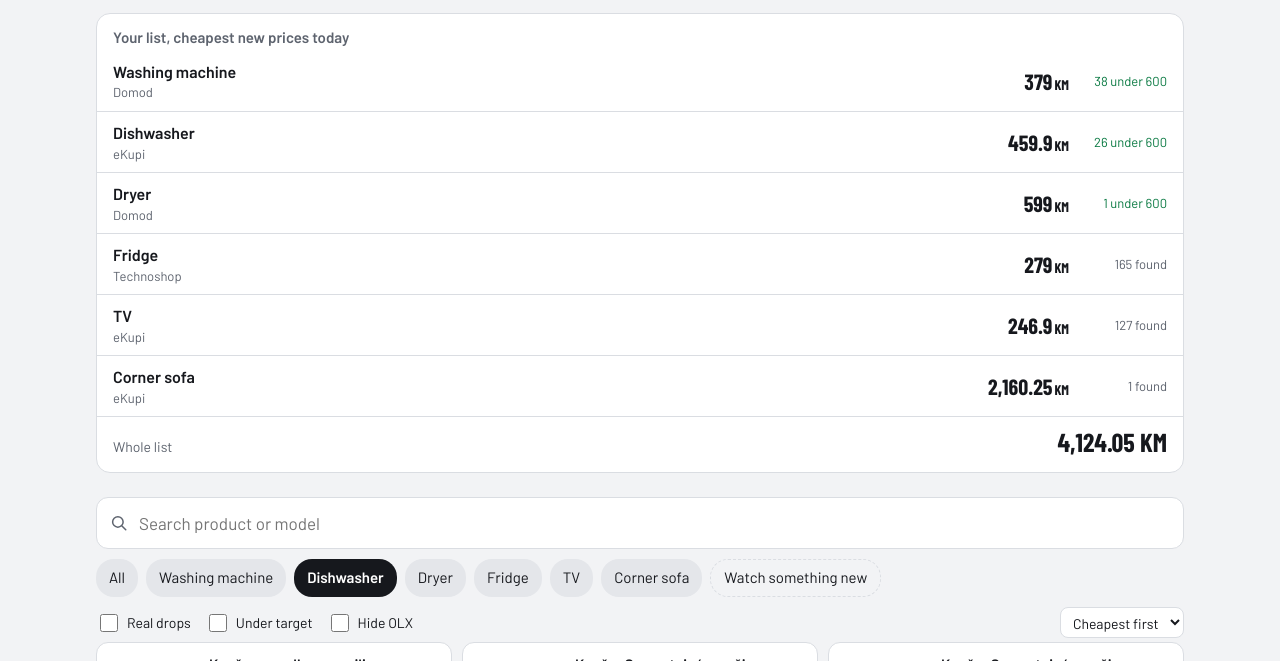
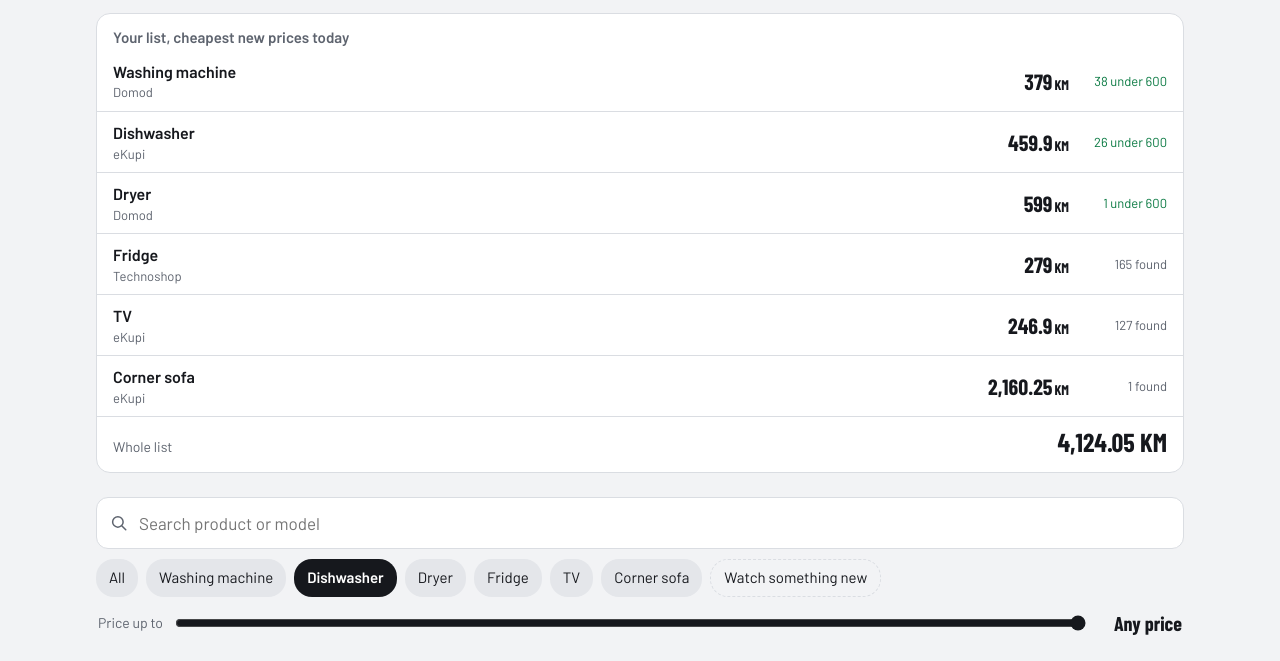
Before and after one commit to FatmirBa/deal-tracker, a plain HTML site: page docs/index.html in a window 1280 px wide. Both pictures are taken after a click on the button "Dishwasher". Shown: the part 79-740 px from the top of the page. Drawn offline with Linux system fonts and the light colour scheme; grey boxes are pictures that could not be loaded.

Commit message:
Remove eKupi, add wardrobes, per-item price slider in the app

```diff
--- a/docs/index.html
+++ b/docs/index.html
@@ -82,6 +82,13 @@ button,input,select{font:inherit;color:inherit}
 .chip{flex:none;border:0;border-radius:18px;padding:7px 13px;background:var(--chip);cursor:pointer;font-size:15px;white-space:nowrap}
 .chip[aria-pressed="true"]{background:var(--chip-on);color:var(--chip-on-ink);font-weight:600}
 .chip.add{background:none;border:1.5px dashed var(--line);text-decoration:none;display:inline-flex;align-items:center}
+.cap[hidden]{display:none}
+.cap{display:grid;grid-template-columns:auto 1fr auto;align-items:center;gap:4px 12px;padding:10px 2px 2px;font-size:14px}
+.cap label{color:var(--soft)}
+.cap input{width:100%;height:28px;accent-color:var(--ink);margin:0}
+.cap output{font:700 20px/1 var(--cond);min-width:84px;text-align:right}
+.caphidden{grid-column:1/-1;color:var(--soft);font-size:13px;min-height:1em}
+.capnote{font:600 13px var(--text);color:var(--soft);background:var(--chip);border-radius:5px;padding:2px 7px;margin-left:8px;vertical-align:3px}
 .opts{display:flex;flex-wrap:wrap;gap:8px 14px;align-items:center;padding:2px 0 4px;font-size:14px}
 .opts label{display:inline-flex;align-items:center;gap:6px;cursor:pointer}
 .opts input{width:18px;height:18px;accent-color:var(--ink)}
@@ -156,6 +163,12 @@ footer a{color:var(--ink)}
       <input id="q" type="search" placeholder="Search product or model" autocomplete="off" aria-label="Search products">
     </div>
     <div class="chips" id="chips" role="group" aria-label="Filter by item"></div>
+    <div class="cap" id="cap" hidden>
+      <label for="capRange">Price up to</label>
+      <input type="range" id="capRange" min="100" max="1000" step="10" value="1000">
+      <output id="capVal" for="capRange">Any price</output>
+      <span class="caphidden" id="capHidden"></span>
+    </div>
   </div>
   <div class="opts">
       <label><input type="checkbox" id="fDeals"> Real drops</label>
@@ -183,7 +196,10 @@ const store = { get(k, d) { try { const v = localStorage.getItem("dt:" + k); ret
 
 let DATA = null, ITEMS = {}, SHOPS = {}, BYMODEL = {};
 const state = { q: "", item: store.get("item", "all"), deals: store.get("deals", false), target: store.get("target", false),
-                olx: store.get("olx", false), sort: store.get("sort", "price"), expanded: {} };
+                olx: store.get("olx", false), sort: store.get("sort", "price"), expanded: {}, caps: store.get("caps", {}) };
+const CAP_ITEMS = new Set(["washer", "dishwasher", "dryer", "fridge", "tv"]);
+const CAP_TOP = 1000;  // slider's far right = no limit
+const capOf = (id) => (CAP_ITEMS.has(id) && state.caps[id] ? state.caps[id] : null);
 
 function ago(iso) {
   const m = Math.round((Date.now() - new Date(iso)) / 60000);
@@ -265,6 +281,8 @@ function filtered() {
     if (state.deals && !(p.low30 || p.drop_pct >= 5)) return false;
     const t = ITEMS[p.i]?.target;
     if (state.target && !(t && p.p <= t)) return false;
+    const cap = capOf(p.i);
+    if (cap && p.p > cap) return false;
     if (words.length) { const hay = norm(p.t + " " + (p.m || "") + " " + (SHOPS[p.s]?.name || "")); if (!words.every((w) => hay.includes(w))) return false; }
     return true;
   });
@@ -301,7 +319,18 @@ function renderChips() {
   $("#chips").querySelectorAll("button.chip").forEach((b) => b.onclick = () => setItem(b.dataset.item));
 }
 
-function setItem(id) { state.item = id; store.set("item", id); renderChips(); renderResults(); }
+function renderCap() {
+  const box = $("#cap"), on = CAP_ITEMS.has(state.item);
+  box.hidden = !on;
+  if (!on || !DATA) return;
+  const cap = capOf(state.item);
+  $("#capRange").value = cap || CAP_TOP;
+  $("#capVal").textContent = cap ? `${km(cap)} KM` : "Any price";
+  const above = cap ? DATA.products.filter((p) => p.i === state.item && p.p > cap && !(state.olx && isOlx(p))).length : 0;
+  $("#capHidden").textContent = above ? `${above} more above this price` : "";
+}
+
+function setItem(id) { state.item = id; store.set("item", id); renderChips(); renderCap(); renderResults(); }
 
 function renderResults() {
   const list = filtered();
@@ -320,7 +349,8 @@ function renderResults() {
       const g = list.filter((p) => p.i === it.id);
       if (!g.length) return "";
       const n = state.expanded[it.id] || 4;
-      return `<section class="group"><h2>${esc(it.name)} <button data-item="${esc(it.id)}">See all ${g.length}</button></h2>
+      const cap = capOf(it.id);
+      return `<section class="group"><h2><span>${esc(it.name)}${cap ? `<span class="capnote">up to ${km(cap)} KM</span>` : ""}</span> <button data-item="${esc(it.id)}">See all ${g.length}</button></h2>
         <div class="grid">${g.slice(0, n).map(card).join("")}</div></section>`;
     }).join("");
     box.querySelectorAll(".group h2 button").forEach((b) => b.onclick = () => setItem(b.dataset.item));
@@ -359,14 +389,22 @@ async function load() {
   for (const p of DATA.products) if (p.m) (BYMODEL[p.m] ||= []).push(p);
   for (const m in BYMODEL) BYMODEL[m].sort((a, b) => a.p - b.p);
   if (state.item !== "all" && !ITEMS[state.item]) state.item = "all";
-  renderTop(); renderList(); renderChips(); renderResults();
+  renderTop(); renderList(); renderChips(); renderCap(); renderResults();
 }
 
 $("#q").addEventListener("input", (e) => { state.q = e.target.value; renderResults(); });
 for (const [id, key] of [["#fDeals", "deals"], ["#fTarget", "target"], ["#fOlx", "olx"]]) {
   const el = $(id); el.checked = state[key];
-  el.onchange = () => { state[key] = el.checked; store.set(key, el.checked); renderResults(); };
+  el.onchange = () => { state[key] = el.checked; store.set(key, el.checked); renderCap(); renderResults(); };
 }
+let capFrame = 0;
+$("#capRange").addEventListener("input", (e) => {
+  const v = Number(e.target.value);
+  if (v >= CAP_TOP) delete state.caps[state.item]; else state.caps[state.item] = v;
+  store.set("caps", state.caps);
+  cancelAnimationFrame(capFrame);
+  capFrame = requestAnimationFrame(() => { renderCap(); renderResults(); });
+});
 $("#sort").value = state.sort;
 $("#sort").onchange = (e) => { state.sort = e.target.value; store.set("sort", state.sort); renderResults(); };
 $("#shopsbtn").onclick = () => { const p = $("#shoppanel"); const open = !p.classList.contains("open"); p.classList.toggle("open", open); $("#shopsbtn").setAttribute("aria-expanded", open); };
```
Also changed, not shown: 2 other files.
